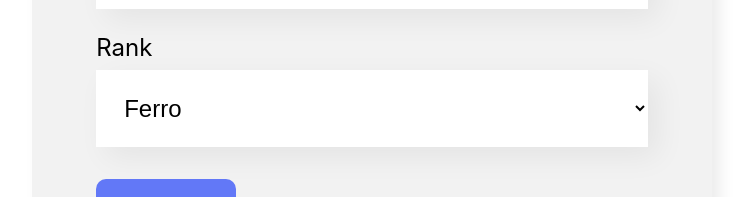
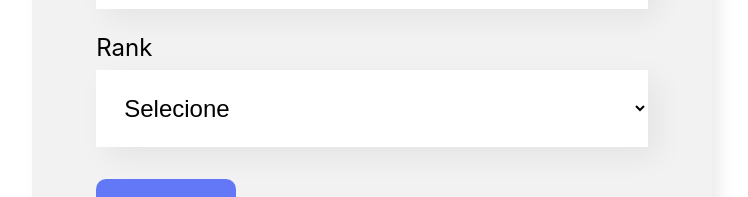
Before and after one commit to ramonvc/organi, a React (Create React App) app: page / in a window 1280 px wide. Shown: the part 1065-1262 px from the top of the page, without its empty margins (268-1016 px from the left). Built offline with nearby package versions, Linux system fonts and the light colour scheme.

Commit message:
Added placeholder in dropdown

```diff
--- a/src/components/Dropdown/index.js
+++ b/src/components/Dropdown/index.js
@@ -3,13 +3,15 @@ import "./Dropdown.css";
 
 class Dropdown extends React.Component {
 	render() {
+		const { label, onChanged, value, items, placeholder } = this.props;
 		return (
 			<div className="dropdown">
-				<label>{this.props.label}</label>
+				<label>{label}</label>
 				<select
-					onChange={(event) => this.props.onChanged(event.target.value)}
-					value={this.props.value}>
-					{this.props.items.map((item) => (
+					onChange={(event) => onChanged(event.target.value)}
+					value={value}>
+					<option>{placeholder}</option>
+					{items.map((item) => (
 						<option key={item}>{item}</option>
 					))}
 				</select>
--- a/src/components/Form/index.js
+++ b/src/components/Form/index.js
@@ -54,6 +54,7 @@ const Form = (props) => {
 				/>
 				<Dropdown
 					label="Rank"
+					placeholder="Selecione"
 					items={props.ranks}
 					value={rank}
 					onChanged={(value) => setRank(value)}
```
